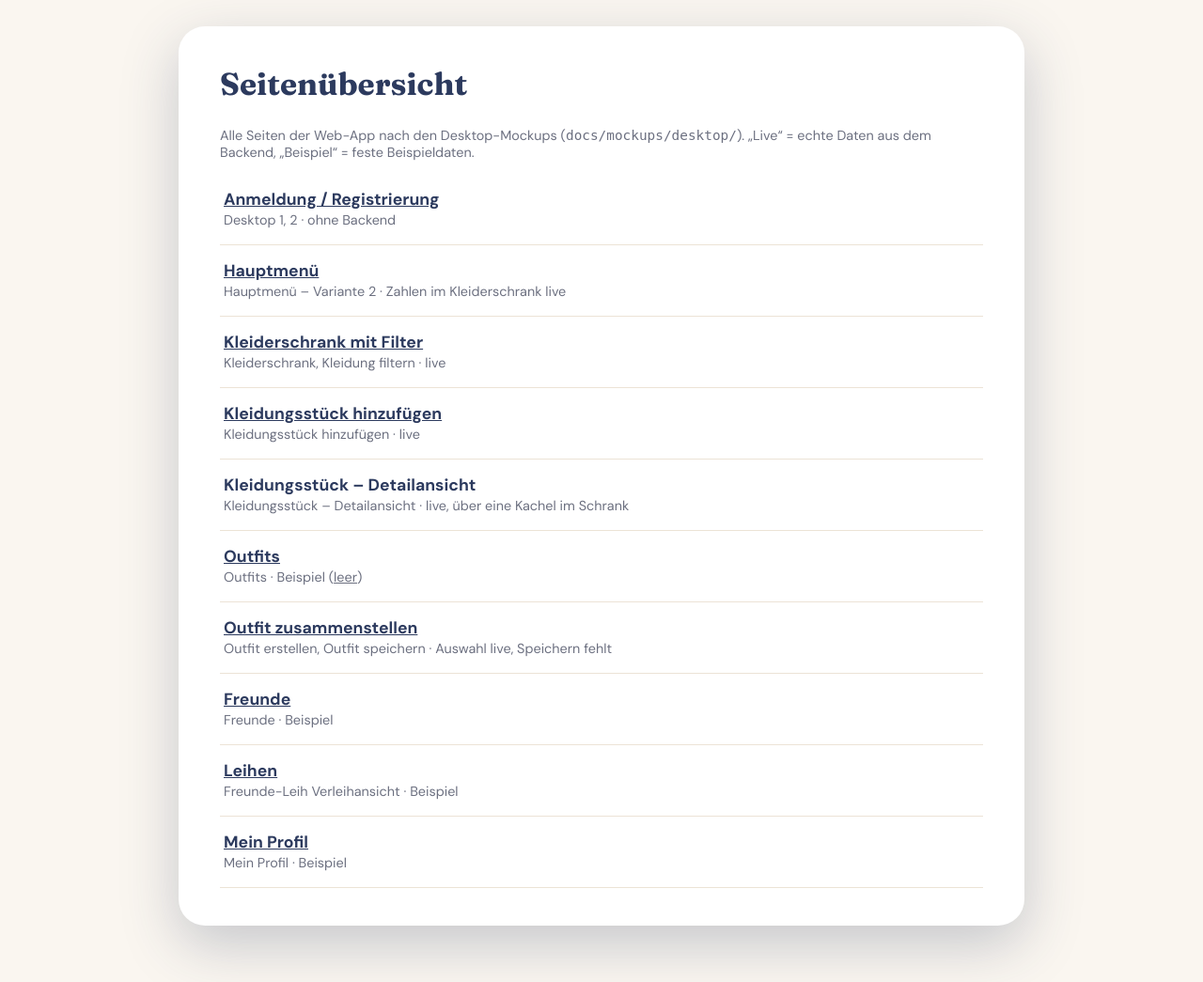
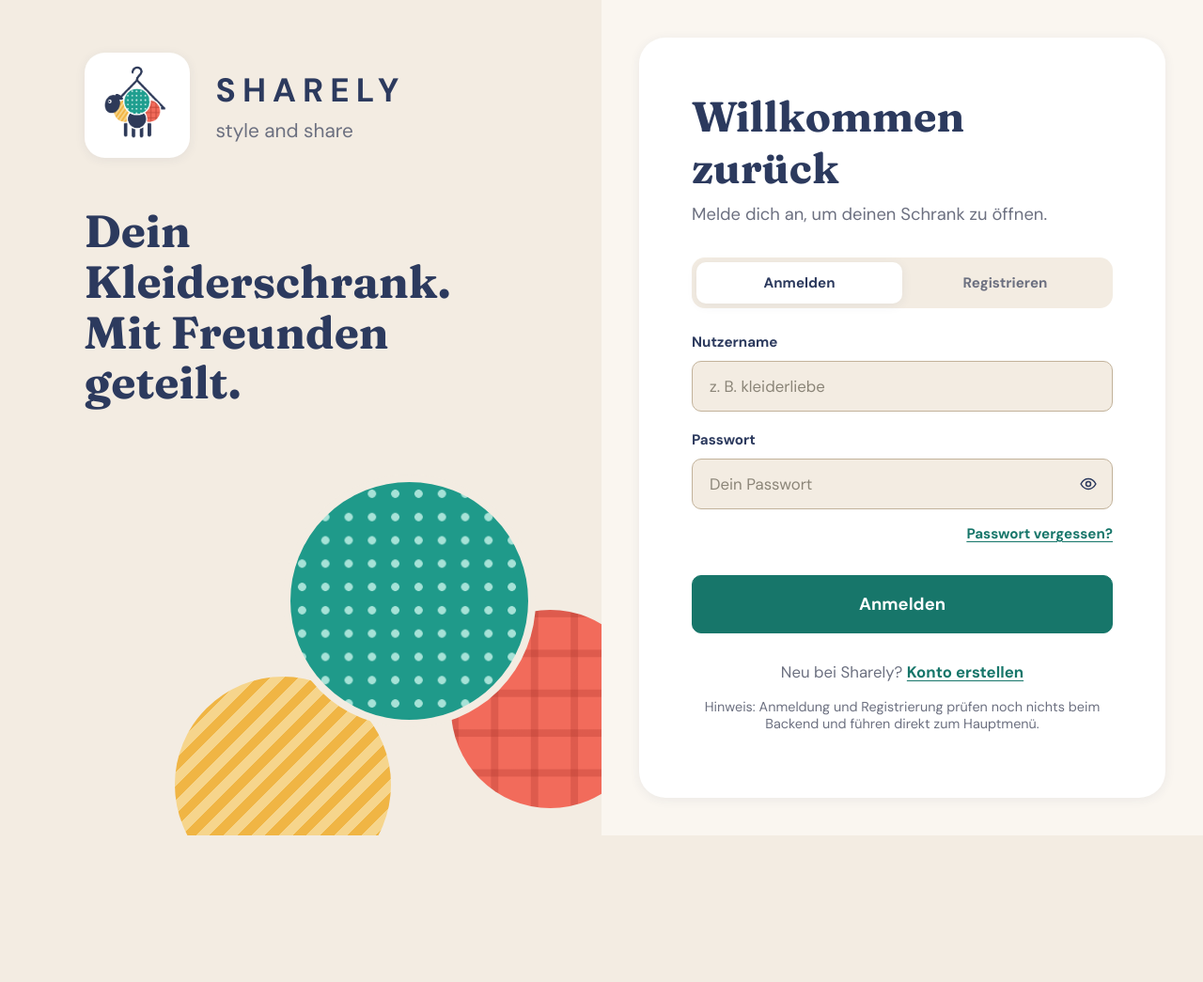
Before and after one commit to Kathamesser/digitaler-Kleiderschrank, a Python web app: template Sharely_programm/frontend/templates/index.html in a window 1280 px wide. Shown: the whole page at 94% size. After the commit the page ends 889 px from the top, so only its background shows below. Run offline with Jinja, Linux system fonts and the light colour scheme; the template is opened without the code that fills it, so the values that code supplies are empty.

Commit message:
Seitenübersicht entfernt, Start direkt in der Anmeldung
anmeldung.html heißt jetzt templates/index.html, Sharely_programm/index.html
leitet von http://localhost:5173/ dorthin weiter.

Co-Authored-By: Claude Opus 5.5 <noreply@anthropic.com>

```diff
--- a/Sharely_programm/frontend/static/css/stil.css
+++ b/Sharely_programm/frontend/static/css/stil.css
@@ -540,14 +540,6 @@ a.menue-zeile { text-decoration: none; }
 .menue-zeile.gefahr { border-color: var(--rot); color: var(--rot); }
 .menue-zeile:disabled { cursor: not-allowed; }
 
-/* ---------- Seitenübersicht ---------- */
-
-.liste { list-style: none; margin: 0; padding: 0; }
-.eintrag { display: flex; align-items: center; gap: 14px; padding: 16px 4px; border-bottom: 1.5px solid var(--linie); }
-.eintrag .text { flex: 1; min-width: 0; }
-.eintrag .text strong { display: block; font-size: 1.1rem; }
-.eintrag .text span { font-size: .9rem; color: var(--text-leise); }
-
 /* ---------- Schmalere Bildschirme ---------- */
 
 @media (max-width: 1200px) {
--- a/Sharely_programm/frontend/templates/hauptmenue.html
+++ b/Sharely_programm/frontend/templates/hauptmenue.html
@@ -55,7 +55,7 @@
     </nav>
   </div>
 
-  <div class="abmelden-zeile"><a class="knopf-rot" href="anmeldung.html"><span data-symbol="abmelden"></span> Abmelden</a></div>
+  <div class="abmelden-zeile"><a class="knopf-rot" href="index.html"><span data-symbol="abmelden"></span> Abmelden</a></div>
 </main>
 
 <script>
--- a/Sharely_programm/frontend/templates/index.html
+++ b/Sharely_programm/frontend/templates/index.html
@@ -1,31 +1,116 @@
 <!doctype html>
-<!-- Übersicht aller Seiten -->
+<!-- Startseite der Web-App: Anmeldung. Mockups „Desktop 1 · Anmeldung“ und „Desktop 2 · Registrierung“. Noch ohne Backend: Das Anmeldeverfahren ist offen. -->
 <html lang="de">
 <head>
   <meta charset="utf-8">
   <meta name="viewport" content="width=device-width, initial-scale=1">
-  <title>Sharely – Seitenübersicht</title>
+  <title>Sharely – Anmelden</title>
   <link rel="stylesheet" href="../static/css/stil.css">
   <script src="../static/js/gemeinsam.js"></script>
 </head>
 <body>
-<main class="seite">
-  <section class="fenster" style="max-width: 900px">
-    <header class="fenster-kopf"><h2>Seitenübersicht</h2></header>
-    <p class="leise">Alle Seiten der Web-App nach den Desktop-Mockups (<code>docs/mockups/desktop/</code>). „Live“ = echte Daten aus dem Backend, „Beispiel“ = feste Beispieldaten.</p>
-    <ul class="liste">
-      <li class="eintrag"><span class="text"><strong><a href="anmeldung.html">Anmeldung / Registrierung</a></strong><span>Desktop 1, 2 · ohne Backend</span></span></li>
-      <li class="eintrag"><span class="text"><strong><a href="hauptmenue.html">Hauptmenü</a></strong><span>Hauptmenü – Variante 2 · Zahlen im Kleiderschrank live</span></span></li>
-      <li class="eintrag"><span class="text"><strong><a href="schrank.html">Kleiderschrank mit Filter</a></strong><span>Kleiderschrank, Kleidung filtern · live</span></span></li>
-      <li class="eintrag"><span class="text"><strong><a href="kleidung-hochladen.html">Kleidungsstück hinzufügen</a></strong><span>Kleidungsstück hinzufügen · live</span></span></li>
-      <li class="eintrag"><span class="text"><strong>Kleidungsstück – Detailansicht</strong><span>Kleidungsstück – Detailansicht · live, über eine Kachel im Schrank</span></span></li>
-      <li class="eintrag"><span class="text"><strong><a href="outfits.html">Outfits</a></strong><span>Outfits · Beispiel (<a href="outfits.html?leer">leer</a>)</span></span></li>
-      <li class="eintrag"><span class="text"><strong><a href="outfit-erstellen.html">Outfit zusammenstellen</a></strong><span>Outfit erstellen, Outfit speichern · Auswahl live, Speichern fehlt</span></span></li>
-      <li class="eintrag"><span class="text"><strong><a href="freunde.html">Freunde</a></strong><span>Freunde · Beispiel</span></span></li>
-      <li class="eintrag"><span class="text"><strong><a href="verliehen.html">Leihen</a></strong><span>Freunde-Leih Verleihansicht · Beispiel</span></span></li>
-      <li class="eintrag"><span class="text"><strong><a href="profil.html">Mein Profil</a></strong><span>Mein Profil · Beispiel</span></span></li>
-    </ul>
+<main class="anmelde-seite">
+  <section class="anmelde-bild" aria-hidden="true">
+    <div class="marke-klein">
+      <span class="logo-kachel"><img src="../../assets/branding/sharely-logo.png" alt=""></span>
+      <span><span class="wortmarke">SHARELY</span><small>style and share</small></span>
+    </div>
+    <h1>Dein Kleiderschrank. Mit Freunden geteilt.</h1>
+    <span class="deko streifen"></span>
+    <span class="deko karo"></span>
+    <span class="deko punkte"></span>
+  </section>
+
+  <section class="anmelde-formular">
+    <div class="anmelde-karte">
+      <h2 id="titel">Willkommen zurück</h2>
+      <p class="unterzeile" id="unterzeile">Melde dich an, um deinen Schrank zu öffnen.</p>
+
+      <div class="umschalter" role="tablist">
+        <button type="button" role="tab" id="tab-anmelden" class="aktiv" aria-selected="true">Anmelden</button>
+        <button type="button" role="tab" id="tab-registrieren" aria-selected="false">Registrieren</button>
+      </div>
+
+      <form id="anmelden" novalidate>
+        <label><span class="feldname">Nutzername</span><input type="text" name="nutzername" autocomplete="username" placeholder="z. B. kleiderliebe" required></label>
+        <label for="passwort-anmelden" class="feldname">Passwort</label>
+        <div class="passwortfeld">
+          <input type="password" id="passwort-anmelden" name="passwort" autocomplete="current-password" placeholder="Dein Passwort" required>
+          <button type="button" class="zeigen" aria-label="Passwort anzeigen" data-symbol="auge"></button>
+        </div>
+        <a class="vergessen link" href="#" onclick="return false" title="Seite kommt noch">Passwort vergessen?</a>
+        <button type="submit" class="knopf breit">Anmelden</button>
+        <div class="meldung" role="status"></div>
+        <p class="link-zeile">Neu bei Sharely? <a class="link" href="#" data-wechsel="registrieren">Konto erstellen</a></p>
+      </form>
+
+      <form id="registrieren" novalidate hidden>
+        <label><span class="feldname">E-Mail-Adresse</span><input type="email" name="email" autocomplete="email" placeholder="name@beispiel.de" required></label>
+        <label><span class="feldname">Nutzername</span><input type="text" name="nutzername" autocomplete="username" placeholder="So sehen dich deine Freunde" required></label>
+        <div class="zeile">
+          <label><span class="feldname">Passwort</span><input type="password" name="passwort" autocomplete="new-password" placeholder="Mind. 8 Zeichen" required></label>
+          <label><span class="feldname">Passwort wiederholen</span><input type="password" name="passwort2" autocomplete="new-password" placeholder="Bestätigen" required></label>
+        </div>
+        <button type="submit" class="knopf breit">Registrieren</button>
+        <div class="meldung" role="status"></div>
+        <p class="link-zeile">Schon ein Konto? <a class="link" href="#" data-wechsel="anmelden">Anmelden</a></p>
+      </form>
+
+      <p class="leise zentriert">Hinweis: Anmeldung und Registrierung prüfen noch nichts beim Backend und führen direkt zum Hauptmenü.</p>
+    </div>
   </section>
 </main>
+
+<script>
+  const TEXTE = {
+    anmelden: ["Willkommen zurück", "Melde dich an, um deinen Schrank zu öffnen."],
+    registrieren: ["Konto erstellen", "Leg los und füll deinen digitalen Schrank."],
+  };
+  const tabs = { anmelden: document.getElementById("tab-anmelden"), registrieren: document.getElementById("tab-registrieren") };
+  function wechsle(ziel) {
+    for (const [name, tab] of Object.entries(tabs)) {
+      const aktiv = name === ziel;
+      tab.classList.toggle("aktiv", aktiv);
+      tab.setAttribute("aria-selected", aktiv);
+      document.getElementById(name).hidden = !aktiv;
+    }
+    document.getElementById("titel").textContent = TEXTE[ziel][0];
+    document.getElementById("unterzeile").textContent = TEXTE[ziel][1];
+  }
+  tabs.anmelden.onclick = () => wechsle("anmelden");
+  tabs.registrieren.onclick = () => wechsle("registrieren");
+  for (const link of document.querySelectorAll("[data-wechsel]")) {
+    link.onclick = (e) => { e.preventDefault(); wechsle(link.dataset.wechsel); };
+  }
+
+  const zeigen = document.querySelector(".zeigen");
+  zeigen.onclick = () => {
+    const feld = document.getElementById("passwort-anmelden");
+    feld.type = feld.type === "password" ? "text" : "password";
+    zeigen.setAttribute("aria-label", feld.type === "password" ? "Passwort anzeigen" : "Passwort verbergen");
+  };
+
+  document.getElementById("anmelden").onsubmit = (e) => {
+    e.preventDefault();
+    const f = e.target;
+    if (!f.nutzername.value.trim() || !f.passwort.value) {
+      return zeigeMeldung(f.querySelector(".meldung"), "Bitte Nutzername und Passwort eingeben.", "fehler");
+    }
+    location.href = "hauptmenue.html"; // später: POST an das Modul nutzer
+  };
+
+  document.getElementById("registrieren").onsubmit = (e) => {
+    e.preventDefault();
+    const f = e.target;
+    const meldung = f.querySelector(".meldung");
+    if (!f.email.value.includes("@")) return zeigeMeldung(meldung, "Bitte eine gültige E-Mail-Adresse eingeben.", "fehler");
+    if (!f.nutzername.value.trim()) return zeigeMeldung(meldung, "Bitte einen Nutzernamen wählen.", "fehler");
+    if (f.passwort.value.length < 8 || !/[^A-Za-z0-9]/.test(f.passwort.value)) {
+      return zeigeMeldung(meldung, "Das Passwort braucht mindestens 8 Zeichen und ein Sonderzeichen.", "fehler");
+    }
+    if (f.passwort.value !== f.passwort2.value) return zeigeMeldung(meldung, "Die Passwörter stimmen nicht überein.", "fehler");
+    location.href = "hauptmenue.html"; // später: POST an das Modul nutzer
+  };
+</script>
 </body>
 </html>
--- a/Sharely_programm/frontend/templates/profil.html
+++ b/Sharely_programm/frontend/templates/profil.html
@@ -26,7 +26,7 @@
         <button type="button" class="knopf-rand gruen klein" disabled title="Kommt noch: Modul nutzer fehlt">Bild hinzufügen</button>
       </div>
     </div>
-    <a class="menue-zeile" href="anmeldung.html"><span data-symbol="personWechsel"></span> Nutzer wechseln <span class="pfeil" data-symbol="weiter"></span></a>
+    <a class="menue-zeile" href="index.html"><span data-symbol="personWechsel"></span> Nutzer wechseln <span class="pfeil" data-symbol="weiter"></span></a>
     <button type="button" class="menue-zeile gefahr" disabled title="Kommt noch: Modul nutzer fehlt"><span data-symbol="muell"></span> Account löschen</button>
   </section>
 </main>
```
Also changed, not shown: BRAIN.md (+1 -0 lines), Sharely_programm/frontend/templates/anmeldung.html (deleted, +0 -116 lines), Sharely_programm/index.html (added, +12 -0 lines), README.md, Sharely_programm/frontend/templates/README.md.
